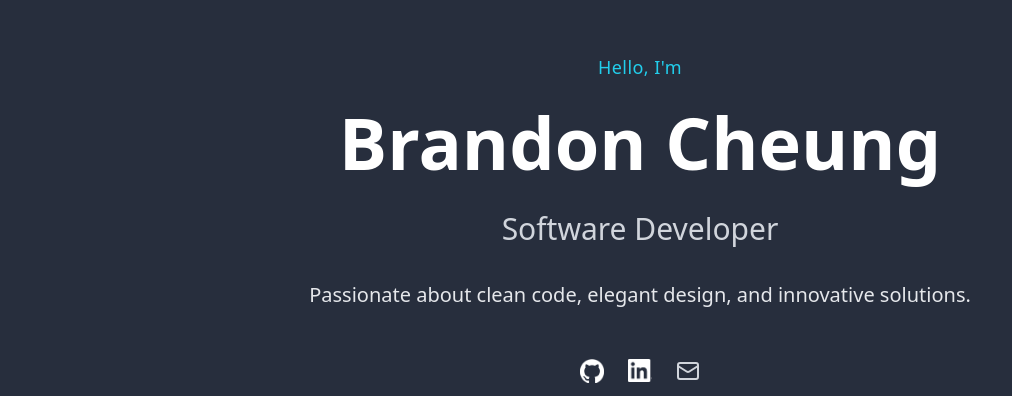
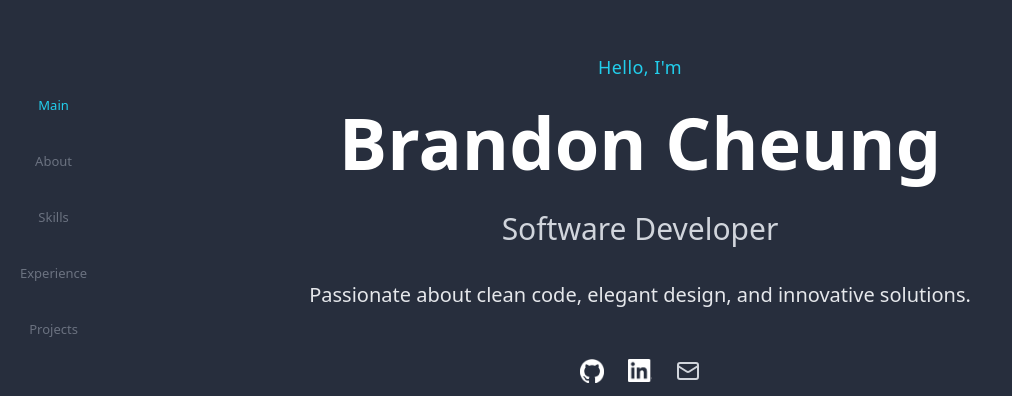
Before and after one commit to bwcheung/portfolio, a React (Vite) app: page / in a window 1280 px wide. Shown: the part 182-578 px from the top of the page, without its empty margins (0-1012 px from the left). Built offline with nearby package versions, Linux system fonts and the light colour scheme.

Commit message:
add a navbar

```diff
--- a/package.json
+++ b/package.json
@@ -13,6 +13,7 @@
     "@tailwindcss/cli": "^4.1.12",
     "@tailwindcss/vite": "^4.1.12",
     "lucide-react": "^0.540.0",
+    "motion": "^12.37.0",
     "react": "^19.1.1",
     "react-dom": "^19.1.1",
     "tailwindcss": "^4.1.12"
--- a/src/App.jsx
+++ b/src/App.jsx
@@ -3,10 +3,12 @@ import { Projects } from './components/sections/projects'
 import { Skills } from './components/sections/skills'
 import { Experience } from './components/sections/experience'
 import { About } from './components/sections/about'
+import { NavBar } from './components/sections/navbar'
 
 function App() {
   return (
     <div className='min-h-screen'>
+      <NavBar />
       <Main />
       <About />
       <Skills />
--- a/src/components/sections/about.jsx
+++ b/src/components/sections/about.jsx
@@ -2,7 +2,7 @@ import { ImageAnimation } from "../ui/imageAnimation"
 
 export const About = () => {
   return (
-    <section className="py-20 px-6 bg-gradient-subtle">
+    <section id="about" className="py-20 px-6 bg-gradient-subtle">
       <div className="max-w-6xl mx-auto">
         <div className="text-center mb-16">
           <h2 className="text-4xl md:text-5xl font-bold mb-6">
--- a/src/components/sections/experience.jsx
+++ b/src/components/sections/experience.jsx
@@ -21,7 +21,7 @@ export const Experience = () => {
   }
 
   return (
-    <section className="py-20 px-6 bg-gradient-subtle">
+    <section id="exp" className="py-20 px-6 bg-gradient-subtle">
       <div className="max-w-4xl mx-auto">
         <div className="text-center mb-16">
           <h2 className="text-4xl md:text-5xl font-bold mb-6">
--- a/src/components/sections/main.jsx
+++ b/src/components/sections/main.jsx
@@ -2,7 +2,7 @@ import { getIcon } from "../../utils/iconHelper"
 
 export const Main = () => {
   return (
-    <section className="relative min-h-screen flex items-center justify-center overflow-hidden">
+    <section id="main" className="relative min-h-screen flex items-center justify-center overflow-hidden">
       <div className="absolute inset-0 bg-gray-900 opacity-90" />
 
       <div className="relative z-10 max-w-4xl mx-auto px-6 text-center text-white">
--- /dev/null
+++ b/src/components/sections/navbar.jsx
@@ -0,0 +1,69 @@
+import { useState, useEffect } from "react"
+import { motion } from "framer-motion"
+
+export const NavBar = () => {
+  const sections = [
+    { id: "main", label: "Main" },
+    { id: "about", label: "About" },
+    { id: "skills", label: "Skills" },
+    { id: "exp", label: "Experience" },
+    { id: "projects", label: "Projects" },
+  ]
+
+  const [active, setActive] = useState("main")
+
+  useEffect(() => {
+    const handleScroll = () => {
+      const offsets = sections.map(({ id }) => {
+        const el = document.getElementById(id)
+        if (!el) return { id, top: Infinity }
+        return { id, top: Math.abs(el.getBoundingClientRect().top) }
+      })
+      const closest = offsets.reduce((a, b) => (a.top < b.top ? a : b))
+      setActive(closest.id)
+    }
+
+  window.addEventListener("scroll", handleScroll, { passive: true })
+    handleScroll()
+    return () => window.removeEventListener("scroll", handleScroll)
+  }, [])
+
+  const scrollTo = (id) => {
+    document.getElementById(id)?.scrollIntoView({ behavior: "smooth" })
+  }
+
+  const activeIndex = sections.findIndex((s) => s.id === active)
+  return (
+    <nav className="fixed left-5 top-0 z-50 hidden h-screen flex-col items-center md:flex">
+      <div className="flex h-16 items-center justify-center">
+        <span className="text-sm font-semibold tracking-tight text-foreground"></span>
+      </div>
+
+      <div className="relative flex flex-1 flex-col items-center justify-center gap-6">
+        <motion.div
+          className="absolute left-0 h-8 w-[2px]"
+          animate={{ y: activeIndex * 44 }}
+          transition={{ type: "spring", stiffness: 500, damping: 35 }}
+          style={{ top: 0 }}
+        />
+
+        {sections.map((section) => (
+          <button
+            key={section.id}
+            onClick={() => scrollTo(section.id)}
+            className={`text-[13px] font-medium cursor-pointer ${
+              active === section.id
+                ? "text-accent"
+                : "text-muted-foreground"
+            }`}
+            style={{ height: "2rem", display: "flex", alignItems: "center" }}
+          >
+            {section.label}
+          </button>
+        ))}
+      </div>
+
+      <div className="h-16" />
+    </nav>
+  )
+}
--- a/src/components/sections/skills.jsx
+++ b/src/components/sections/skills.jsx
@@ -20,7 +20,7 @@ export const Skills = () => {
   }
 
   return (
-    <section className="py-20 px-6">
+    <section id="skills" className="py-20 px-6">
       <div className="max-w-6xl mx-auto">
         <div className="text-center mb-16">
           <h2 className="text-4xl md:text-5xl font-bold mb-6">
```
Also changed, not shown: 1 other file (tests, documents, lock files or other folders).
